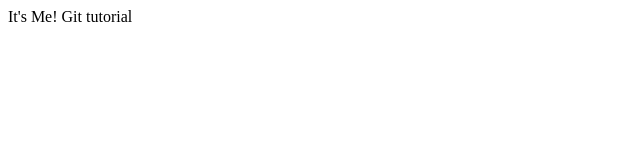
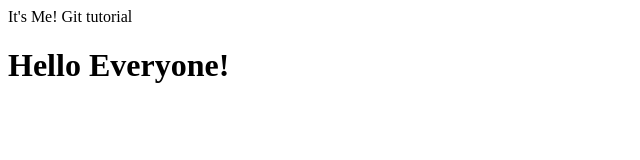
Before and after one commit to GojuRyuProgrammer/improved-waddle, a plain HTML site: page index.html in a window 1280 px wide. Shown: the whole page, without its empty margins (0-640 px from the left). Drawn offline with Linux system fonts and the light colour scheme.

Commit message:
H2 added

```diff
--- a/index.html
+++ b/index.html
@@ -9,5 +9,6 @@
 <body>
     It's Me!
     Git tutorial
+    <h1>Hello Everyone!</h1>
 </body>
 </html>
```
